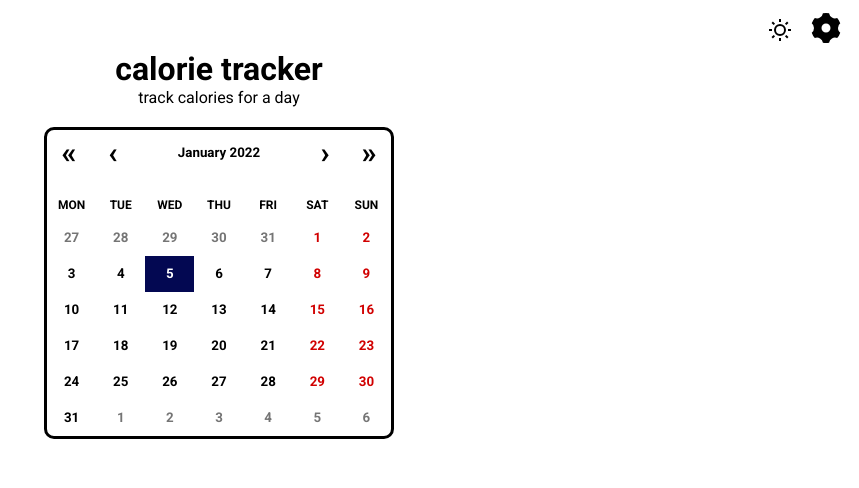
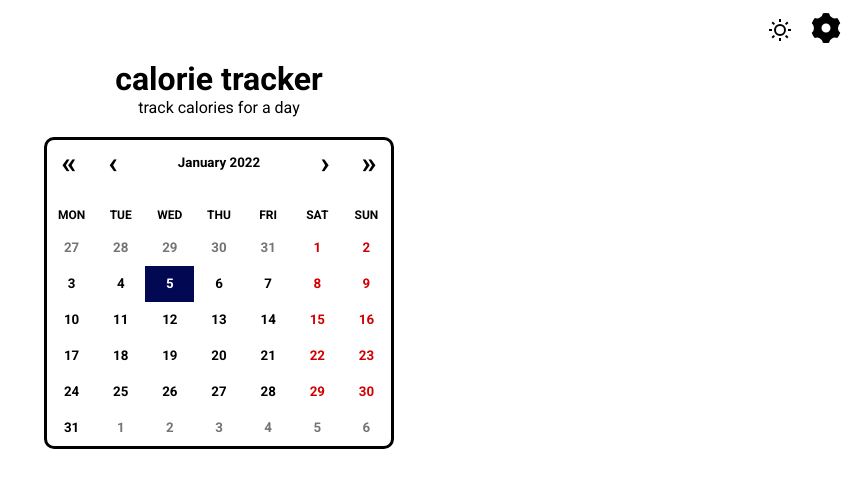
Before and after one commit to colorlessenergy/calorie-tracker, a Next.js app: page / in a window 1280 px wide. Shown: the top 488 px of the page, without its empty margins (421-1280 px from the left). Built offline with nearby package versions, Linux system fonts and the light colour scheme.

Commit message:
add margin top to h1

```diff
--- a/pages/index.js
+++ b/pages/index.js
@@ -85,7 +85,7 @@ export default function Home() {
                 </Link>
             </nav>
 
-            <h1 className="my-0 text-center">calorie tracker</h1>
+            <h1 className="mt-1 my-0 text-center">calorie tracker</h1>
             <p className="my-0 mb-2 text-center">track calories for a day</p>
 
             <Calender
```
